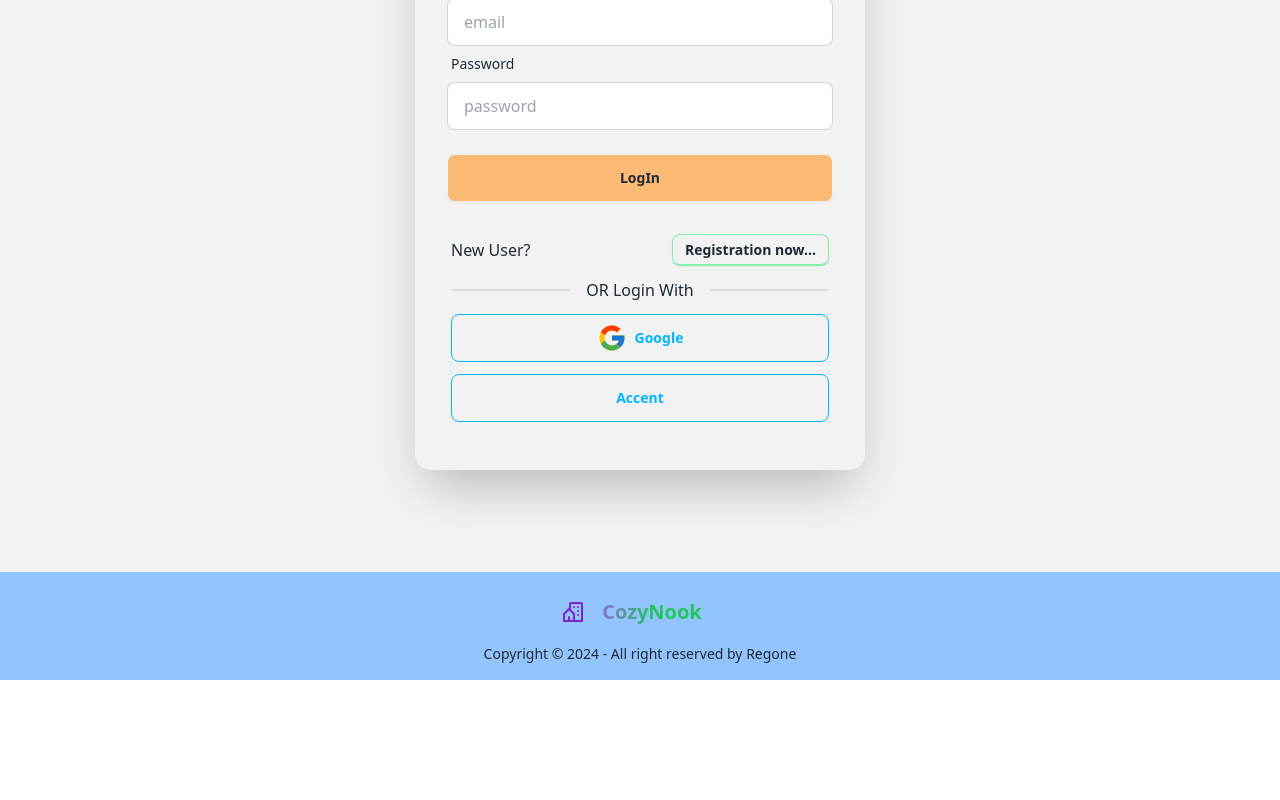
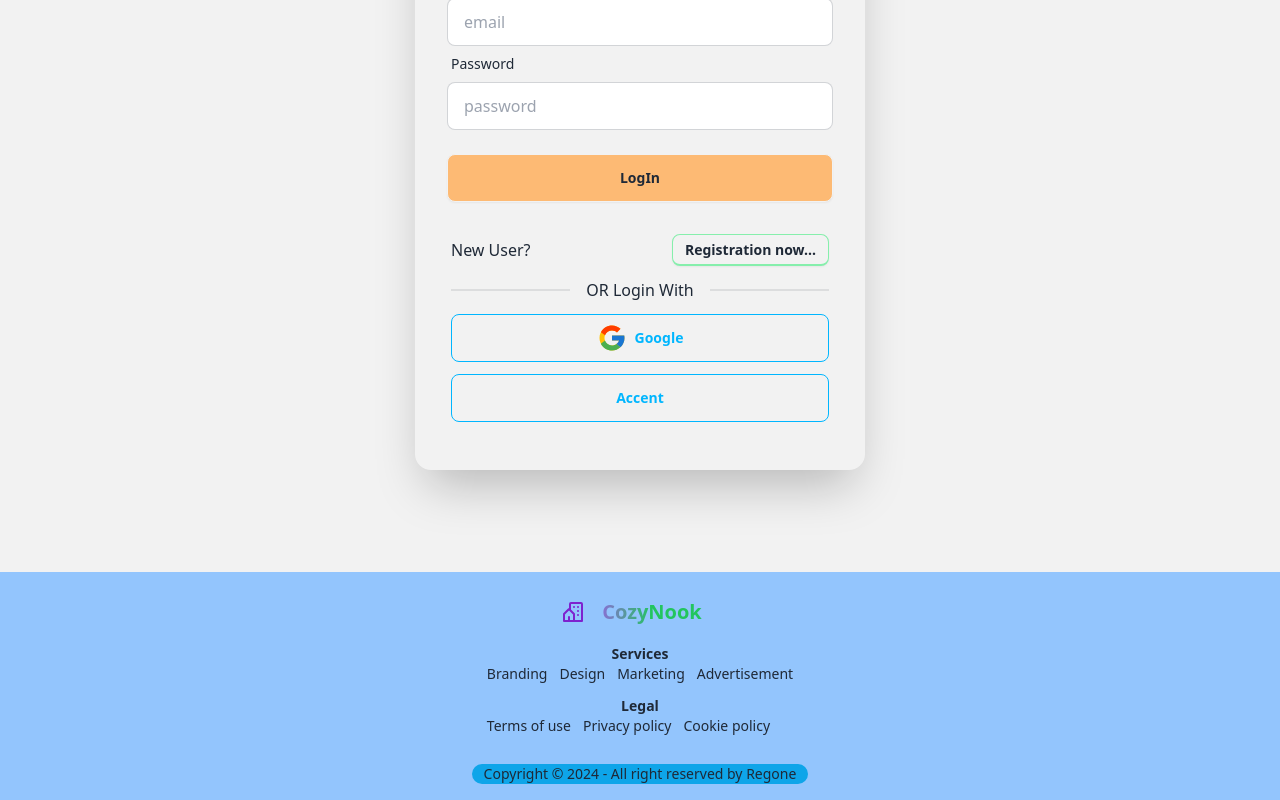
Before and after one commit to regone7/real-estate, a React (Vite) app: page /login in a window 1280 px wide. Shown: the part 296-1096 px from the top of the page. Before the commit the page ends 976 px from the top, so only its background shows below. Built offline with nearby package versions, Linux system fonts and the light colour scheme; no server answers.

Commit message:
footer update

```diff
--- a/src/components/Footer.jsx
+++ b/src/components/Footer.jsx
@@ -9,7 +9,27 @@ const Footer = () => {
                         <TbBuildingCommunity className="  text-2xl font-bold text-purple-700" />
                         <a className="btn btn-ghost text-xl font-bold bg-gradient-to-r from-purple-500 via-green-500 to-green-500 text-transparent bg-clip-text">CozyNook</a>
                     </div>
-                    <p>Copyright © 2024 - All right reserved by Regone</p>
+                    <div className="grid grid-cols-1 space-y-3">
+                        <div>
+                            <h1 className="font-semibold">Services</h1>
+                            <div className="flex gap-3">
+                                <p>Branding</p>
+                                <p>Design</p>
+                                <p>Marketing</p>
+                                <p>Advertisement</p>
+                            </div>
+                        </div>
+                        <div>
+                            <h1 className="font-semibold">Legal</h1>
+                            <div className="flex gap-3">
+                                <p>Terms of use</p>
+                                <p>Privacy policy</p>
+                                <p>Cookie policy</p>
+                            </div>
+                        </div>
+
+                    </div>
+                    <p className="mt-5  w-full bg-sky-500 rounded-full px-3">Copyright © 2024 - All right reserved by Regone</p>
                 </aside>
             </footer>
         </div>
--- a/src/layout/Root.jsx
+++ b/src/layout/Root.jsx
@@ -13,9 +13,9 @@ const Root = () => {
                 <div className="min-h-screen">
                     <Outlet></Outlet>
                 </div>
-                <div>
-                    <Footer></Footer>
-                </div>
+
+                <Footer></Footer>
+
             </div>
 
         </div>
--- a/src/pages/CardsDiteals.jsx
+++ b/src/pages/CardsDiteals.jsx
@@ -12,10 +12,18 @@ const CardsDiteals = () => {
     console.log(editels)
     const { estate_title, segment_name, description, price, status, area, location, facilities, image } = editels;
     return (
-        <div>
+        <div className='h-full'>
+            <div className='md:my-7' >
+                <h1 className='font-bold text-center text-3xl '>Details</h1>
+                <p className='text-center'>Residential properties can vary widely, from single-family homes to townhouses, apartments, student
+                    housing, senior living communities, vacation rentals and luxury estates. Each type offers different features and ownership structures.</p>
+            </div>
+            <div>
+            <img src={image} alt="" className=" hidden md:flex md:w-5/6  md:mx-auto  md:bg-gray-500 md:rounded-lg md:shadow-md md:-mb-12" />
+            </div>
             <section>
-                <div className="bg-violet-200 md:h-[550px]">
-                    <div className="container flex flex-col items-center px-4 py-9 pb-24 mx-auto text-center lg:pb-56 md:py-4 md:px-32 lg:px-32 text-gray-900">
+                <div className="bg-violet-200 md:h-[500px]">
+                    <div className="container flex flex-col items-center px-4 py-9 pb-24 mx-auto text-center lg:pb-56 md:py-24 md:px-32 lg:px-32 text-gray-900">
                         <h1 className="text-2xl font-bold leading-none sm:text-2xl xl:max-w-3xl text-gray-900">{estate_title}</h1>
                         <p className="mt-4 mb-2 text-lg sm:mb-7 md:mb-3 xl:max-w-3xl text-gray-900">{segment_name}</p>
                         <p>{description}</p>
@@ -43,7 +51,7 @@ const CardsDiteals = () => {
                         </div>
                     </div>
                 </div>
-                <img src={image} alt="" className="w-5/6  mx-auto mb-12 -mt-20 bg-gray-500 rounded-lg shadow-md lg:-mt-48 md:-mt-32" />
+                <img src={image} alt="" className="w-5/6  mx-auto mb-12 -mt-20 bg-gray-500 rounded-lg shadow-md lg:-mt-48 md:-mt-32 md:hidden" />
             </section>
         </div>
     );
```
